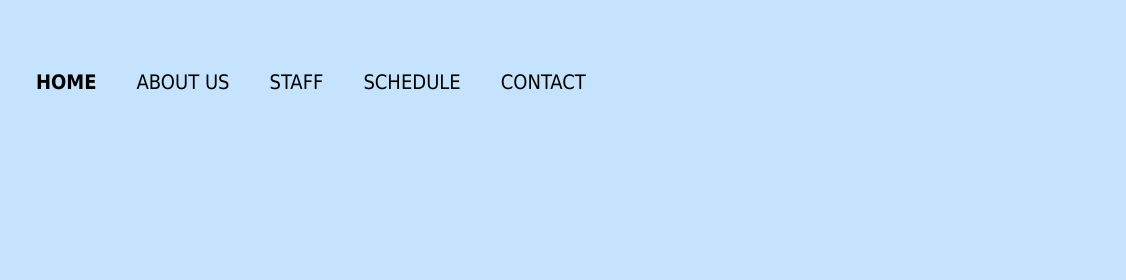
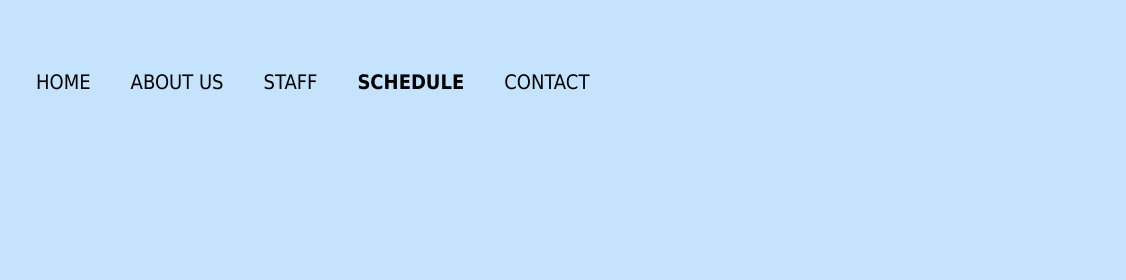
Before and after one commit to dafe1200/make-it-responsive, a plain HTML site: page schedule.html in a window 1280 px wide. Shown: the top 280 px of the page, 154-1280 px from the left. Drawn offline with Linux system fonts and the light colour scheme.

Commit message:
Update schedule.html

```diff
--- a/schedule.html
+++ b/schedule.html
@@ -11,10 +11,10 @@
   <nav>
     <ul>
       <li><a href="index.html"><img class="logo" src="logo.png" alt="Logo" width="130" height="130"></a></li>
-      <li class="button"><a class="active" href="index.html">HOME</a></li>
+      <li class="button"><a href="index.html">HOME</a></li>
       <li class="button"><a href="about.html">ABOUT US</a></li>
       <li class="button"><a href="staff.html">STAFF</a></li>
-      <li class="button"><a href="schedule.html">SCHEDULE</a></li>
+      <li class="button"><a class="active" href="schedule.html">SCHEDULE</a></li>
       <li class="button"><a href="contact.html">CONTACT</a></li>
     </ul>
   </nav>
```
